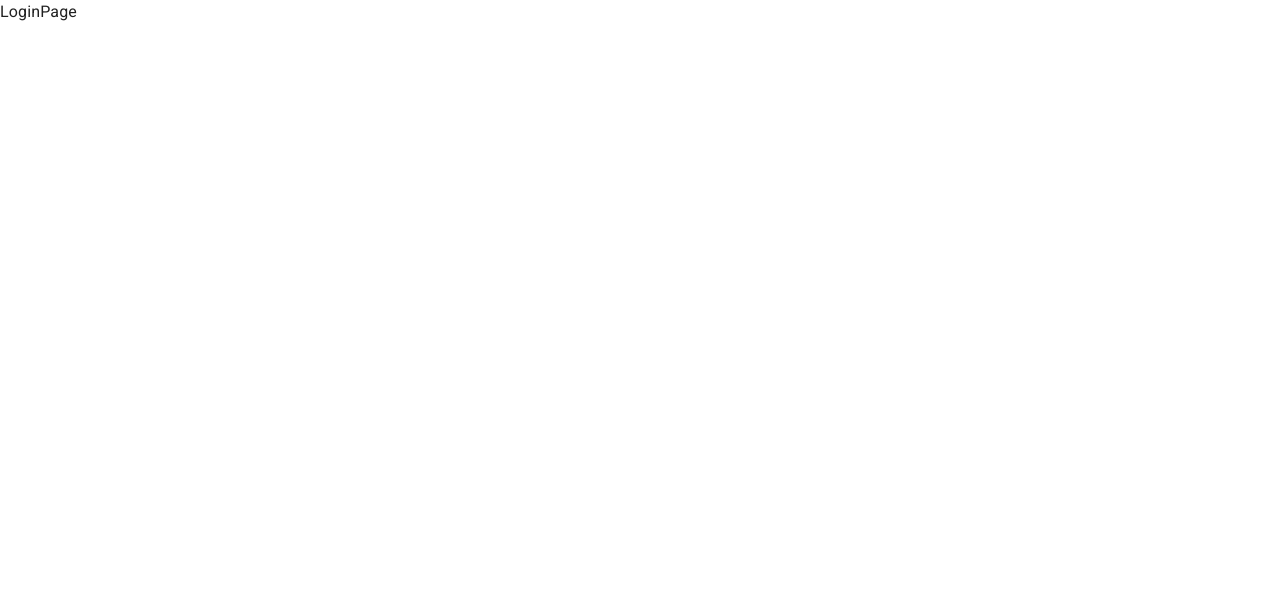
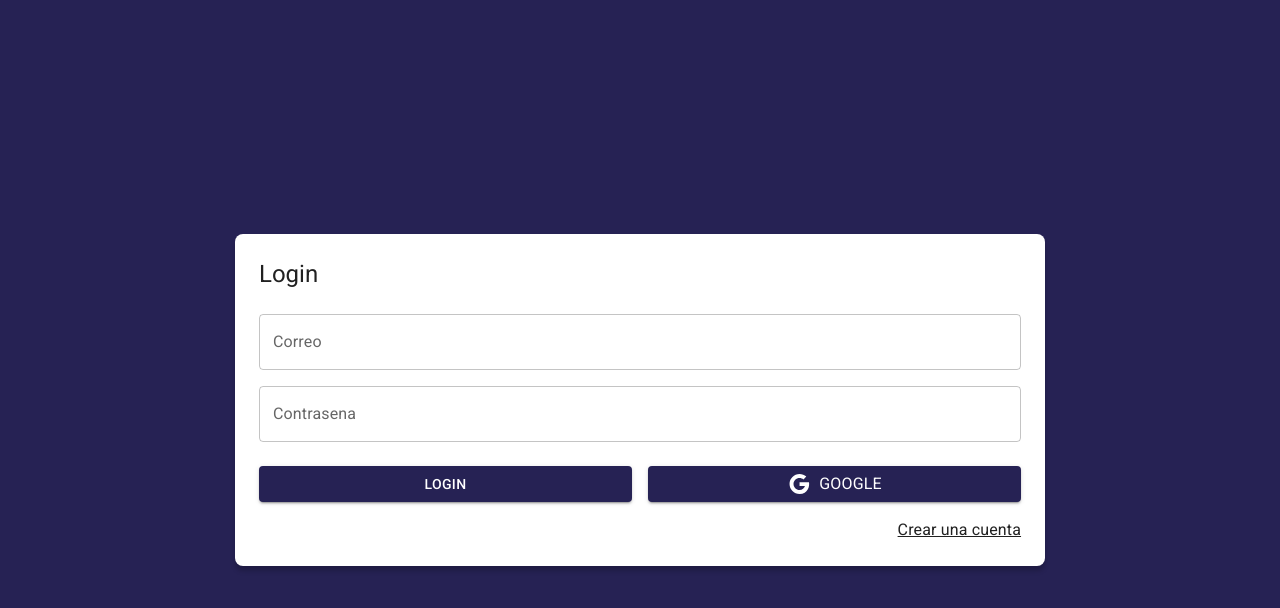
Before and after one commit to OscarAristizabalDev/reactjs-journal-app, a React (Vite) app: page /auth/login in a window 1280 px wide. Shown: the top 608 px of the page. Built offline with nearby package versions, Linux system fonts and the light colour scheme.

Commit message:
Diseno del LoginPage usando Material UI

```diff
--- a/src/auth/pages/LoginPage.tsx
+++ b/src/auth/pages/LoginPage.tsx
@@ -1,6 +1,70 @@
+import { Link as RouterLink } from "react-router-dom"
+import { Google } from "@mui/icons-material"
+import { Button, Grid, Link, TextField, Typography } from "@mui/material"
 
 export const LoginPage = () => {
     return (
-        <div>LoginPage</div>
+        // Grid container se puede ver como un div
+        <Grid container
+            spacing={0}
+            direction="column"
+            alignItems="center"
+            justifyContent="center"
+            // sx permite personalizar estilos adicionales y acceder a los estilos del tema que tengan definido, ejemplo purpleTheme
+            sx={{ minHeight: '100vh', backgroundColor: 'primary.main', padding: 4 }}
+        >
+            <Grid item
+                className="box-shadow"
+                xs={3}
+                sx={{ backgroundColor: 'white', padding: 3, borderRadius: 2 }}
+            >
+                <Typography variant="h5" sx={{ mb: 1 }}>Login</Typography>
+
+                <form>
+                    <Grid container>
+                        {/* xs indica el tamano a tomar en relación con el div o grid */}
+                        <Grid item xs={12} sx={{ mt: 2 }}>
+                            <TextField
+                                label="Correo"
+                                type="email"
+                                placeholder="correo@google.com"
+                                fullWidth>
+                            </TextField>
+                        </Grid>
+
+                        <Grid item xs={12} sx={{ mt: 2 }}>
+                            <TextField
+                                label="Contrasena"
+                                type="password"
+                                placeholder="contrasena"
+                                fullWidth>
+                            </TextField>
+                        </Grid>
+
+                        <Grid container spacing={2} sx={{ mb: 2, mt: 1 }}>
+                            <Grid item xs={12} sm={6}>
+                                <Button variant="contained" fullWidth>
+                                    Login
+                                </Button>
+                            </Grid>
+
+                            <Grid item xs={12} sm={6}>
+                                <Button variant="contained" fullWidth>
+                                    <Google />
+                                    <Typography sx={{ ml: 1 }}>Google</Typography>
+                                </Button>
+                            </Grid>
+                        </Grid>
+                        <Grid container direction="row" justifyContent="end">
+                            {/* El primer Link es el material ui, el cual permite trabajar con estilos y demás */}
+                            {/* El RouterLink es un alias de Link de react-router-dom el cual si permite redireccionar a otras páginas */}
+                            <Link component={RouterLink} color="inherit" to="/auth/register">
+                                Crear una cuenta
+                            </Link>
+                        </Grid>
+                    </Grid>
+                </form>
+            </Grid>
+        </Grid>
     )
 }
--- a/src/styles.css
+++ b/src/styles.css
@@ -0,0 +1,3 @@
+.box-shadow {
+    box-shadow: 0px 5px 5px rgba(0, 0, 0, 0.2);
+}
```
